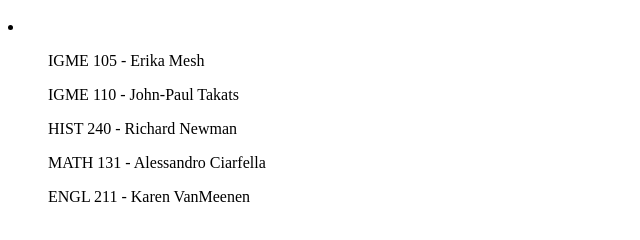
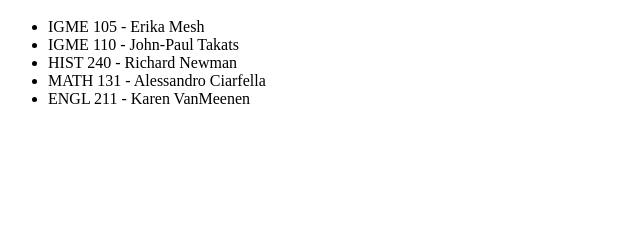
Before and after one commit to XenoxiousPoison/XenoxiousPoison.github.io, a plain HTML site: page minimal.html in a window 1280 px wide. Shown: the part 48-288 px from the top of the page, without its empty margins (0-640 px from the left). Drawn offline with Linux system fonts and the light colour scheme.

Commit message:
Update minimal.html

```diff
--- a/minimal.html
+++ b/minimal.html
@@ -6,12 +6,12 @@
   <body>
     <!-- Everything "inside" the body tag shows up in the browser window -->
     <h1>My schedule for Fall 2025</h1>
-    <li>
-      <ul>IGME 105 - Erika Mesh</ul>
-      <ul>IGME 110 - John-Paul Takats</ul>
-      <ul>HIST 240 - Richard Newman</ul>
-      <ul>MATH 131 - Alessandro Ciarfella</ul>
-      <ul>ENGL 211 - Karen VanMeenen</ul>
+    <ul>
+      <li>IGME 105 - Erika Mesh</li>
+      <li>IGME 110 - John-Paul Takats</li>
+      <li>HIST 240 - Richard Newman</li>
+      <li>MATH 131 - Alessandro Ciarfella</li>
+      <li>ENGL 211 - Karen VanMeenen</li>
     </ol>
   </body>
 </html>
```
